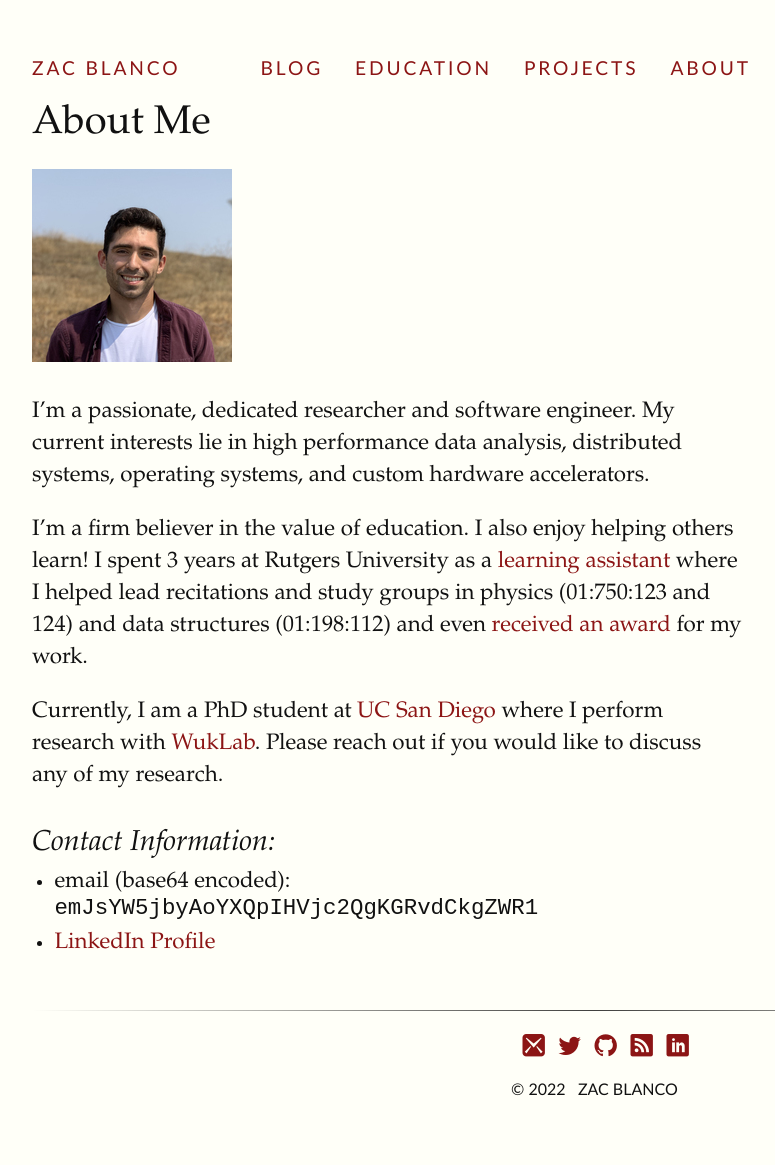
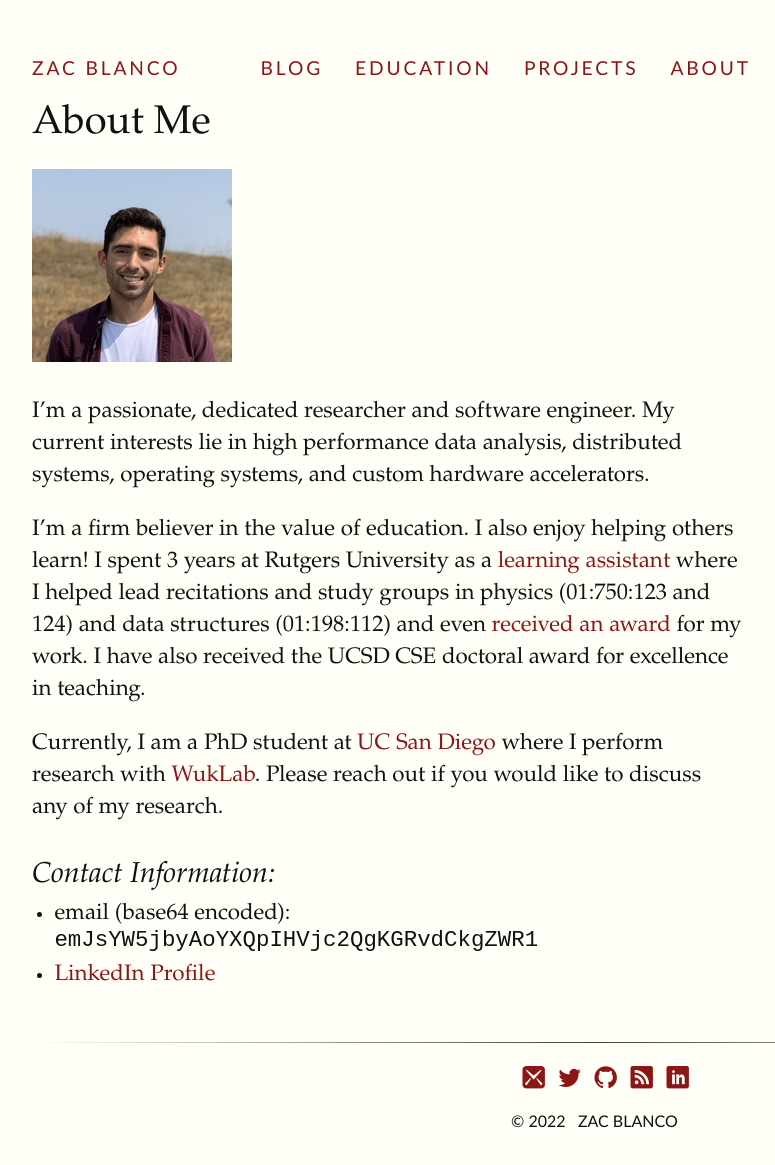
Before and after one commit to ZacBlanco/zacblanco.github.io, a Jekyll site: the page built from about.md, in a window 1280 px wide. Shown: the whole page, without its empty margins (64-839 px from the left). Built offline with Jekyll 4.4.1, drawn with Linux system fonts in a browser that asks for light colours; some web fonts are replaced; before the commit the page ends 1133 px from its top, so only the background shows below that.

Commit message:
add teaching award

```diff
--- a/about.md
+++ b/about.md
@@ -15,8 +15,8 @@ learn! I spent 3 years at Rutgers University as a [learning
 assistant](https://rlc.rutgers.edu/services/learning-assistant-program) where I
 helped lead recitations and study groups in physics (01:750:123 and 124) and
 data structures (01:198:112) and even [received an
-award](http://studentawards.rutgers.edu/2018/05/01/zachary-blanco/) for my
-work.
+award](http://studentawards.rutgers.edu/2018/05/01/zachary-blanco/) for my work.
+I have also received the UCSD CSE doctoral award for excellence in teaching.
 
 Currently, I am a PhD student at [UC San Diego](https://ucsd.edu) where I
 perform research with [WukLab](https://wuklab.io). Please reach out if you would
```
